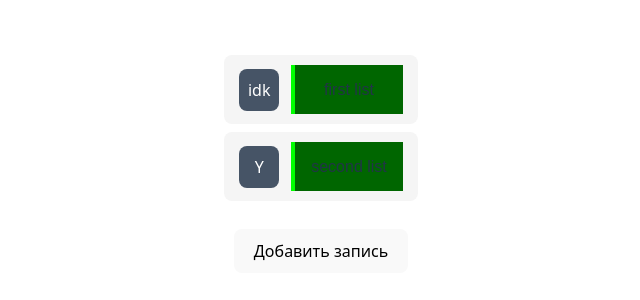
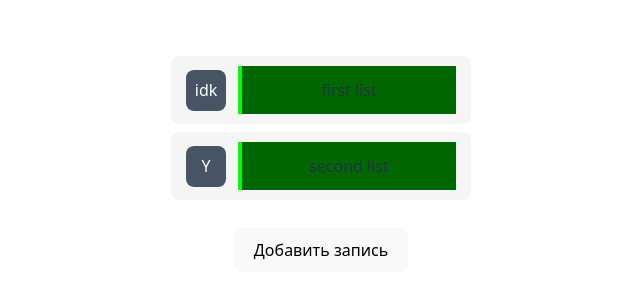
Before and after one commit to Fedosihin/german-notebook, a React (Vite) app: page / in a window 1280 px wide. Shown: the part 236-536 px from the top of the page, without its empty margins (319-959 px from the left). Built offline with nearby package versions, Linux system fonts and the light colour scheme.

Commit message:
feat:
- PlaceholderSpan folder created and added
- NoteList CSS text-overflow added
- NoteList max-width changed to width
- NoteEdit onBlur handler added
- App handleBlur added

```diff
--- a/src/App.jsx
+++ b/src/App.jsx
@@ -283,6 +283,19 @@ function App() {
     });
   };
 
+  const handleBlur = (e) => {
+    const trimmedValue = e.target.value.trim();
+    // Проверяем, не пустая ли строка после обрезки пробелов
+    if (trimmedValue === "") {
+      // setError("Текст не может состоять только из пробелов");
+      // setValue(""); // Очищаем инпут, если были только пробелы
+      updateNoteProperty("title", "");
+    } else {
+      updateNoteProperty("title", trimmedValue);
+      // setValue(trimmedValue); // Сохраняем обрезанное значение
+    }
+  };
+
   // Рассчитываем процент выполнения
   const completionPercentage = useMemo(() => {
     if (!activeNote?.checkboxArray?.length) return 0;
@@ -336,6 +349,7 @@ function App() {
             onEmojiSelect={handleEmojiSelect}
             onCheckboxRemove={handleCheckboxRemove}
             onNoteRemove={handleNoteRemove}
+            onBlur={handleBlur}
             style={editorStyle}
           ></NoteEditor>
         )}
--- a/src/components/NoteEditor/NoteEditor.jsx
+++ b/src/components/NoteEditor/NoteEditor.jsx
@@ -84,6 +84,7 @@ export default function NoteEditor({
   onNoteRemove,
   onCheckboxRemove,
   onEmojiSelect,
+  onBlur,
   style,
 }) {
   return (
@@ -100,6 +101,7 @@ export default function NoteEditor({
             onChange={(e) => {
               onTitleChange(e);
             }}
+            onBlur={(e) => {onBlur(e);}}
             value={note.title}
           />
         </StyledHeaderContainer>
--- a/src/components/NoteList/NoteList.jsx
+++ b/src/components/NoteList/NoteList.jsx
@@ -6,7 +6,7 @@ const StyledUl = styled.ul`
   list-style: none;
   padding: 0;
   margin: 0;
-  max-width: 300px;
+  width: 300px;
 `;
 
 export default function NoteList({ notes, onNoteClick, getItemStyle, onEmojiSelect }) {
--- a/src/components/NoteList/NoteListItem.jsx
+++ b/src/components/NoteList/NoteListItem.jsx
@@ -1,6 +1,8 @@
 import React from "react";
 import EmojiButton from "../EmojiButton/EmojiButton";
 import styled from "styled-components";
+import PlaceholderSpan from "../PlaceholderSpan/PlaceholderSpan";
+
 
 const StyledLi = styled.li`
   display: flex;
@@ -23,6 +25,11 @@ const StyledDiv = styled.div`
   cursor: pointer;
   background-color: black;
   transition: background 0.3s;
+  white-space: nowrap;
+  overflow: hidden;
+  text-overflow: ellipsis;
+  /* ПОДУМАТЬ */
+  /* text-align: left; */
 `;
 
 const StyledSpan = styled.span`
@@ -40,11 +47,8 @@ export default function NoteListItem({ note, onClick, style, onEmojiSelect }) {
         onEmojiSelect={onEmojiSelect}
         note={note}
       ></StyledEmojiButton>
-      <StyledDiv
-        onClick={onClick}
-        style={style}
-      >
-        <StyledSpan>{note.title}</StyledSpan>
+      <StyledDiv onClick={onClick} style={style}>
+        <PlaceholderSpan placeholder={"Введите название..."}>{note.title}</PlaceholderSpan>
       </StyledDiv>
     </StyledLi>
   );
--- /dev/null
+++ b/src/components/PlaceholderSpan/PlaceholderSpan.jsx
@@ -0,0 +1,15 @@
+import React from "react";
+
+export default function PlaceholderSpan({ children, placeholder }) {
+  const isEmpty = React.Children.count(children) === 0 ||
+                 (typeof children === 'string' && children.trim() === '');
+
+  return (
+    <span style={{
+      color: isEmpty ? '#999' : 'inherit',
+      fontStyle: isEmpty ? 'italic' : 'normal'
+    }}>
+      {isEmpty ? placeholder : children}
+    </span>
+  );
+}
```
